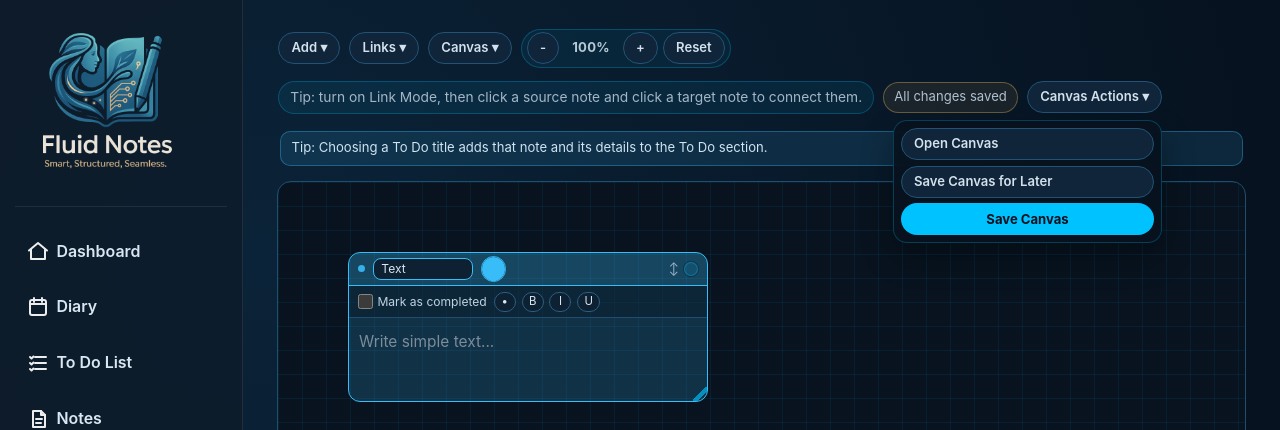
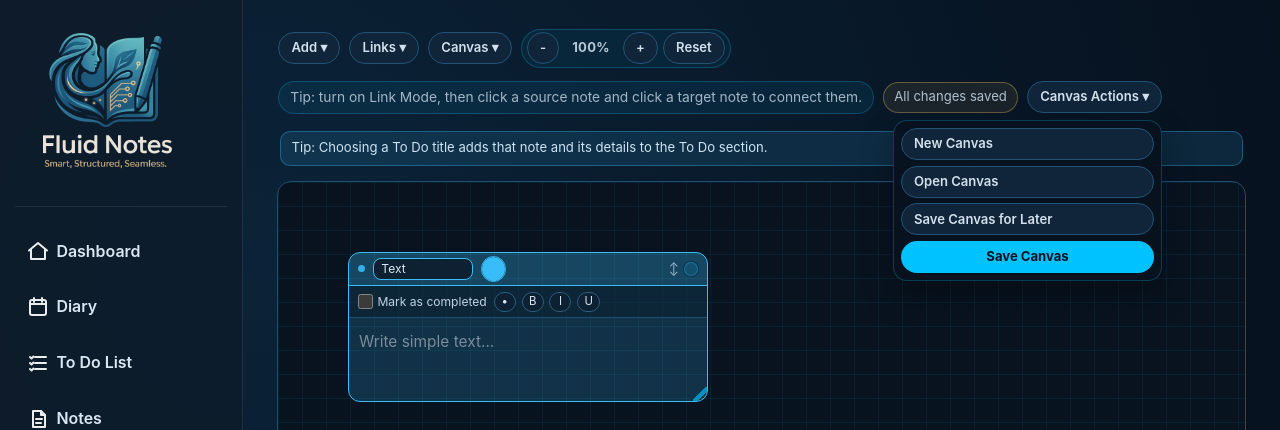
Before and after one commit to mcevoycd/calendar_project, a Django app: page /canvas/ in a window 1280 px wide, after a click on "Canvas Actions ▾". Shown: the top 430 px of the page. Run offline with Django 5.2, Linux system fonts and the light colour scheme; the visitor is signed in with stand-in values (Sample User, id 1); data comes from the database, SQL or seed files in the repository; data that the repository does not hold is empty.

Commit message:
Canvas Update: New Canvas button added

```diff
--- a/dashboard/templates/dashboard/notes.html
+++ b/dashboard/templates/dashboard/notes.html
@@ -1877,6 +1877,7 @@
               <details class="toolbar-menu">
                 <summary class="btn-canvas toolbar-menu-trigger">Canvas Actions ▾</summary>
                 <div class="toolbar-menu-panel toolbar-menu-panel--right">
+                  <button type="button" class="btn-canvas" id="new-canvas-btn">New Canvas</button>
                   <button type="button" class="btn-canvas" id="open-canvas-btn">Open Canvas</button>
                   <button type="button" class="btn-canvas" id="save-later-btn">Save Canvas for Later</button>
                   <button type="submit" class="btn-save">Save Canvas</button>
@@ -2005,6 +2006,7 @@
       const clearCanvasBtn = document.getElementById('clear-canvas-btn');
       const canvasNameInput = document.getElementById('canvas-name-input');
       const savedCanvasIdInput = document.getElementById('saved-canvas-id-input');
+      const newCanvasBtn = document.getElementById('new-canvas-btn');
       const openCanvasBtn = document.getElementById('open-canvas-btn');
       const saveLaterBtn = document.getElementById('save-later-btn');
       const zoomOutBtn = document.getElementById('zoom-out-btn');
@@ -4048,6 +4050,31 @@
         });
       }
 
+      if (newCanvasBtn) {
+        newCanvasBtn.addEventListener('click', async function () {
+          closeToolbarMenus();
+          const confirmed = await showConfirmModal(
+            'Create a new canvas? Your current weekly canvas will be replaced.',
+            'New Canvas'
+          );
+          if (!confirmed) {
+            return;
+          }
+
+          state.canvas_name = '';
+          if (canvasNameInput) {
+            canvasNameInput.value = '';
+          }
+          if (savedCanvasIdInput) {
+            savedCanvasIdInput.value = '';
+          }
+          if (notesActionInput) {
+            notesActionInput.value = 'new_canvas';
+          }
+          notesForm.submit();
+        });
+      }
+
       if (clearCanvasBtn) {
         clearCanvasBtn.addEventListener('click', async function () {
           closeToolbarMenus();
--- a/dashboard/views.py
+++ b/dashboard/views.py
@@ -2292,6 +2292,36 @@ def canvas_view(request):
         retained_items.extend(build_weekly_note_tasks(canvas_state))
         set_todo_task_items(request, retained_items)
 
+    def preserve_canvas_tasks_as_regular_items():
+        task_items = get_todo_task_items(request)
+        preserved_items = []
+        for item in task_items:
+            if not isinstance(item, dict):
+                continue
+
+            is_notes_week_item = (
+                item.get('source') == 'notes_canvas'
+                and item.get('source_week') == week_key
+            )
+            if not is_notes_week_item:
+                preserved_items.append(item)
+                continue
+
+            converted = dict(item)
+            converted['source'] = ''
+            converted['source_week'] = ''
+            converted['source_box_id'] = ''
+
+            normalized = normalize_todo_task_item(
+                converted,
+                default_day=converted.get('start_day', week_start.strftime('%A')),
+                default_section=converted.get('section', 'planning'),
+            )
+            if normalized:
+                preserved_items.append(normalized)
+
+        set_todo_task_items(request, preserved_items)
+
     if request.method == 'POST':
         is_auto_save = request.POST.get('auto_save', '').strip() == '1'
         notes_action = request.POST.get('notes_action', '').strip().lower()
@@ -2299,35 +2329,13 @@ def canvas_view(request):
 
         if notes_action == 'clear_canvas':
             set_notes_canvas_week(request, week_key, {'canvas_name': requested_canvas_name, 'boxes': [], 'links': []})
-
-            task_items = get_todo_task_items(request)
-            preserved_items = []
-            for item in task_items:
-                if not isinstance(item, dict):
-                    continue
-
-                is_notes_week_item = (
-                    item.get('source') == 'notes_canvas'
-                    and item.get('source_week') == week_key
-                )
-                if not is_notes_week_item:
-                    preserved_items.append(item)
-                    continue
-
-                converted = dict(item)
-                converted['source'] = ''
-                converted['source_week'] = ''
-                converted['source_box_id'] = ''
-
-                normalized = normalize_todo_task_item(
-                    converted,
-                    default_day=converted.get('start_day', week_start.strftime('%A')),
-                    default_section=converted.get('section', 'planning'),
-                )
-                if normalized:
-                    preserved_items.append(normalized)
-
-            set_todo_task_items(request, preserved_items)
+            preserve_canvas_tasks_as_regular_items()
+            return HttpResponseRedirect(reverse('canvas'))
+
+        if notes_action == 'new_canvas':
+            fresh_state = get_default_canvas_state()
+            set_notes_canvas_week(request, week_key, fresh_state)
+            preserve_canvas_tasks_as_regular_items()
             return HttpResponseRedirect(reverse('canvas'))
 
         if notes_action == 'load_saved_canvas':
```
Also changed, not shown: dashboard/tests.py (+26 -0 lines).
